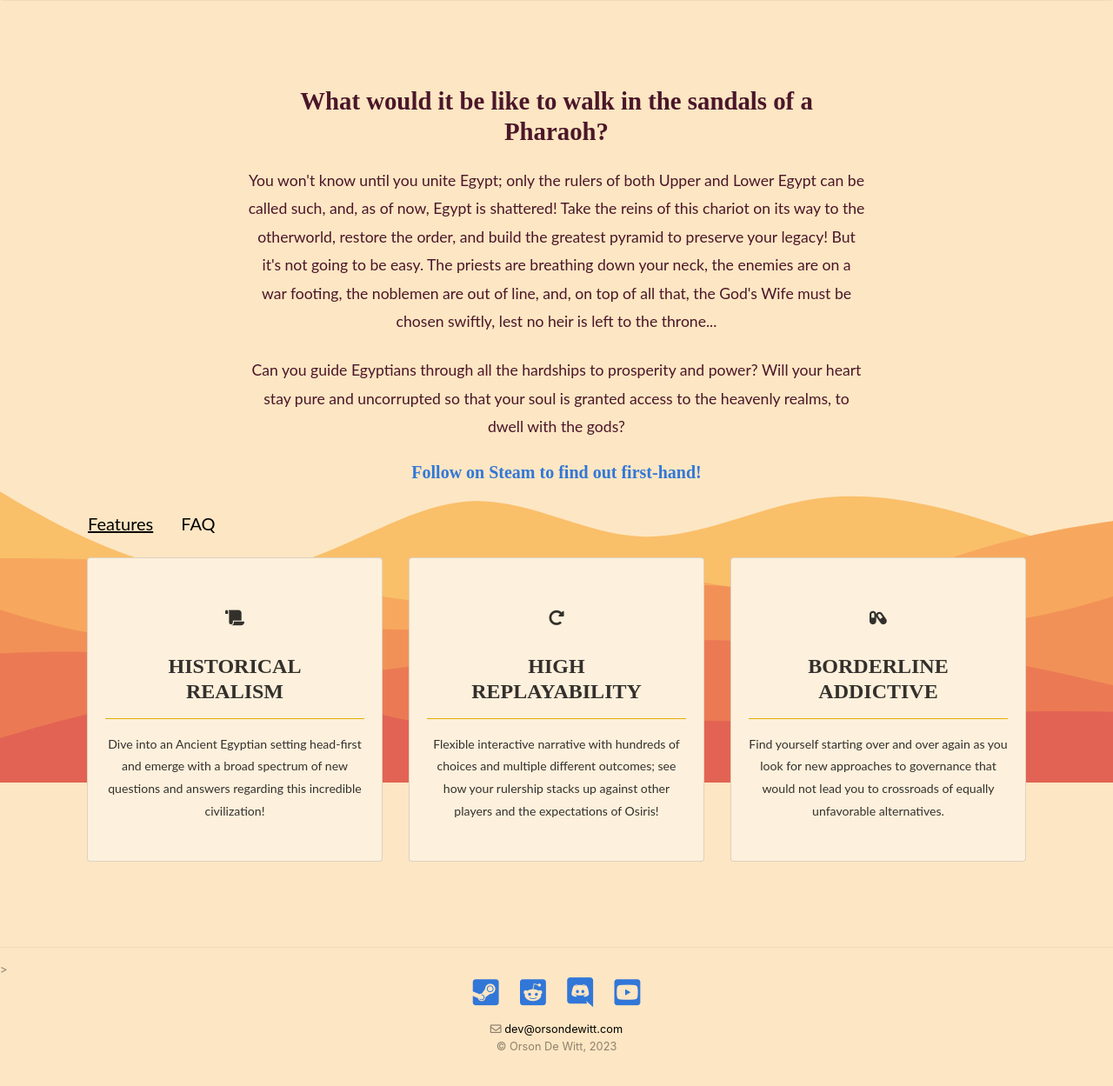
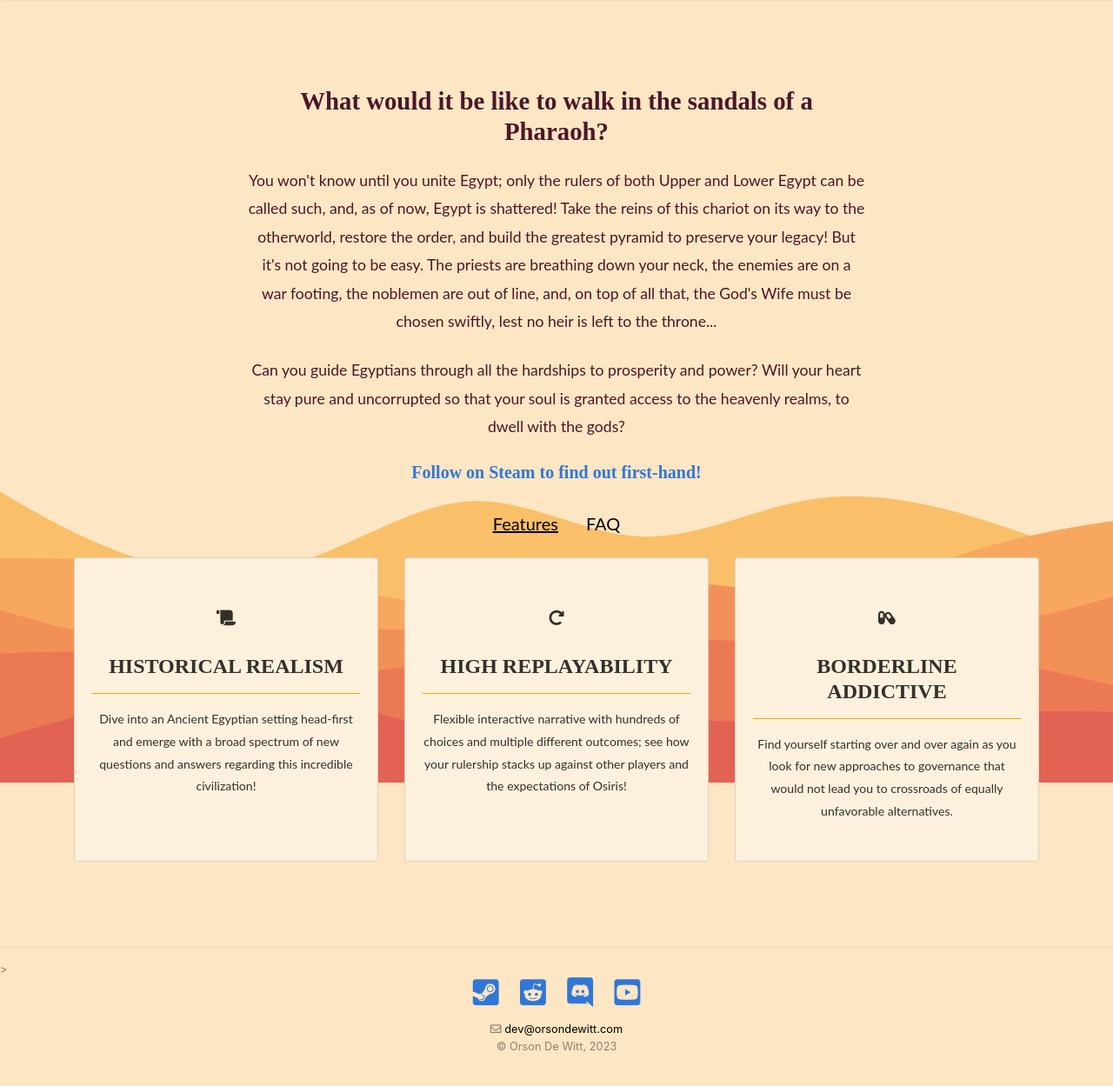
Before and after one commit to OrsonDWitt/OrsonDWitt.github.io, a Jekyll site: the page built from _pages/egypt.md, in a window 1280 px wide and 1303 px high. Shown: the top 1249 px of the window at 87% size. Built offline with Jekyll 4.4.1, drawn with Linux system fonts in a browser that asks for light colours; nearby versions of some CDN libraries.

Commit message:
Update egypt.md

```diff
--- a/_pages/egypt.md
+++ b/_pages/egypt.md
@@ -20,8 +20,7 @@
 
   <div class="container dunes.features" style="display: block;">
 
-   <div style="text-align: center;">
-<div class="row"><button class="btn btn-lg nav-link" style="background-color: transparent; border: 1px;" onclick="togglePanel1()"><u>Features</u></button>   <button class="btn btn-lg nav-link" style="background-color: transparent; border: 1px;" onclick="togglePanel2()">FAQ</button></div></div>
+<div class="row" style="display: flex; justify-content: center; align-items: center;"><button class="btn btn-lg nav-link" style="background-color: transparent; border: 1px;" onclick="togglePanel1()"><u>Features</u></button>   <button class="btn btn-lg nav-link" style="background-color: transparent; border: 1px;" onclick="togglePanel2()">FAQ</button></div></div>
 
                 <div class="row mt-3">
                     <div class="col-md-4 cpad mb-3 mb-md-5 cpad">
```
